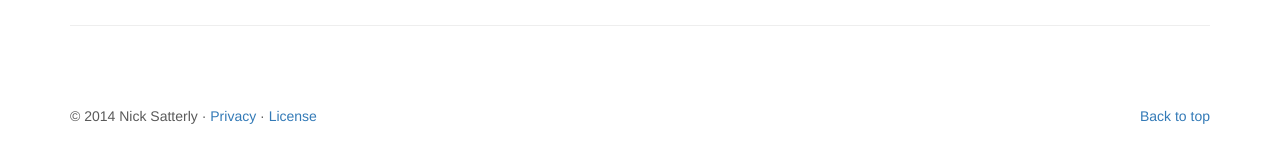
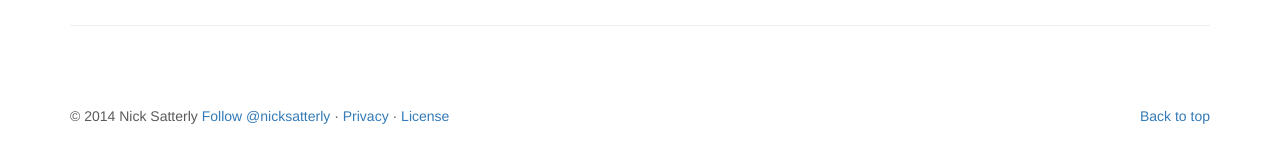
Before and after one commit to alerta/alerta.github.io, a Jekyll site: the page built from index.html, in a window 1280 px wide and 900 px high, scrolled down 2134 px. Shown: the part 724-887 px from the top of the window. Built offline with Jekyll 4.4.1, drawn with Linux system fonts in a browser that asks for light colours; nearby versions of some CDN libraries; comment, search, counter and statistics services are not loaded.

Commit message:
add twitter button

```diff
--- a/_layouts/default.html
+++ b/_layouts/default.html
@@ -159,7 +159,8 @@
       <!-- FOOTER -->
       <footer>
         <p class="pull-right"><a href="#">Back to top</a></p>
-        <p>&copy; 2014 Nick Satterly &middot; <a href="http://ec.europa.eu/justice/data-protection/">Privacy</a> &middot; <a href="http://www.apache.org/licenses/LICENSE-2.0.html">License</a></p>
+        <p>&copy; 2014 Nick Satterly <a href="https://twitter.com/nicksatterly" class="twitter-follow-button" data-show-count="false">Follow @nicksatterly</a>
+<script>!function(d,s,id){var js,fjs=d.getElementsByTagName(s)[0],p=/^http:/.test(d.location)?'http':'https';if(!d.getElementById(id)){js=d.createElement(s);js.id=id;js.src=p+'://platform.twitter.com/widgets.js';fjs.parentNode.insertBefore(js,fjs);}}(document, 'script', 'twitter-wjs');</script> &middot; <a href="http://ec.europa.eu/justice/data-protection/">Privacy</a> &middot; <a href="http://www.apache.org/licenses/LICENSE-2.0.html">License</a></p>
       </footer>
 
     </div><!-- /.container -->
```
